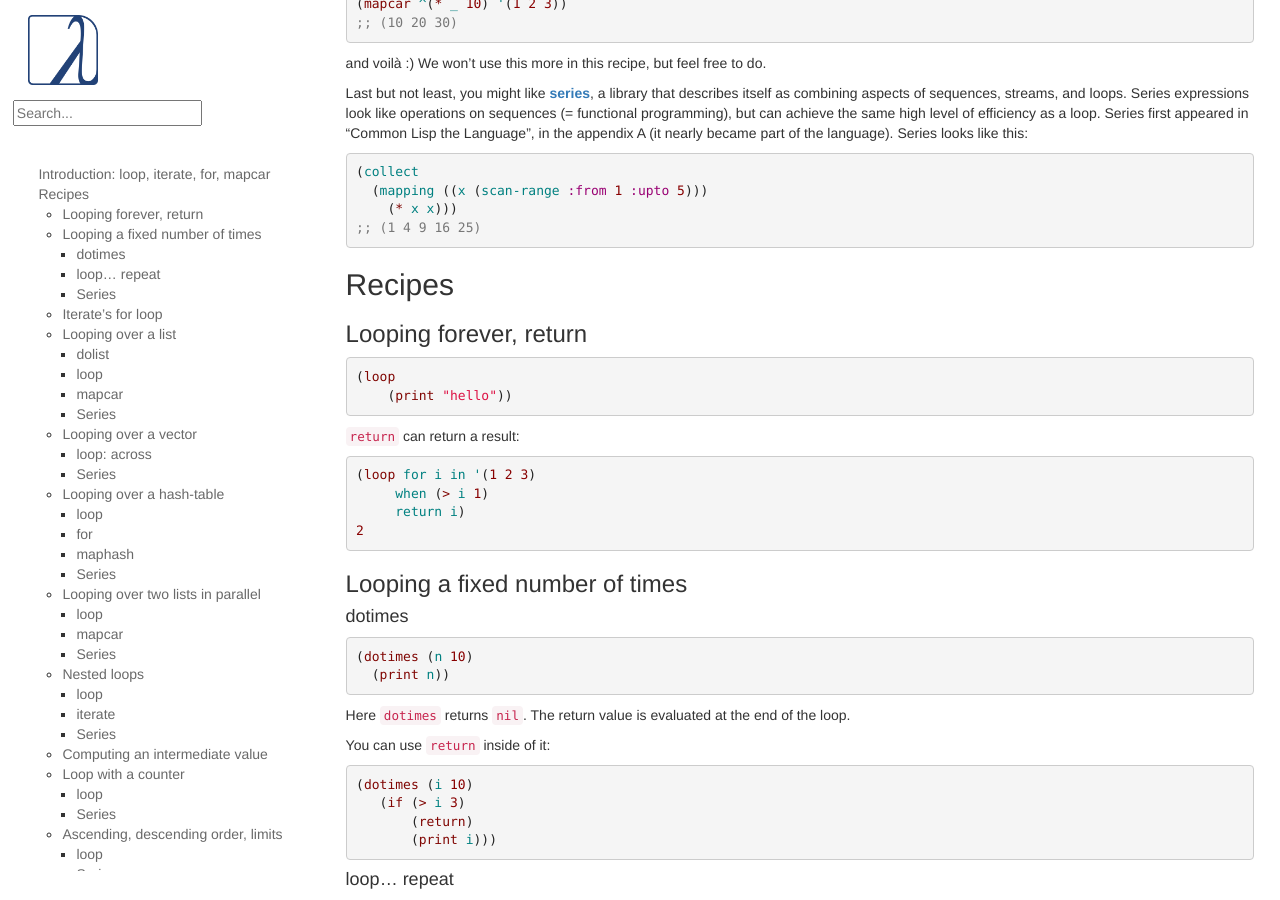
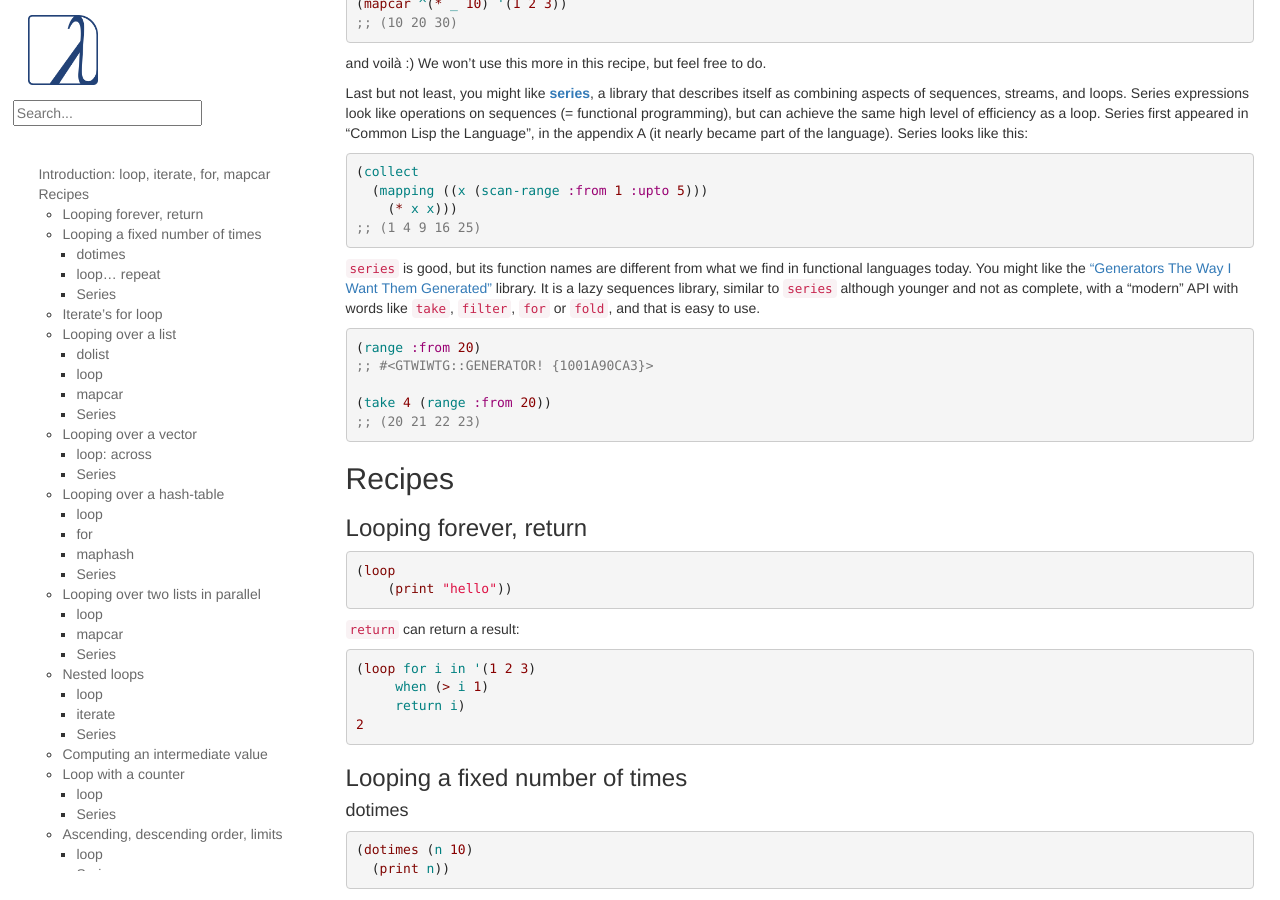
Before and after one commit to LispCookbook/cl-cookbook, a Jekyll site: the page built from iteration.md, in a window 1280 px wide and 900 px high, scrolled down 1698 px. Built offline with Jekyll 4.4.1, drawn with Linux system fonts in a browser that asks for light colours.

Commit message:
iteration: a word about GTWIWTG, similar to Series

```diff
--- a/iteration.md
+++ b/iteration.md
@@ -146,6 +146,22 @@ this:
     (* x x)))
 ;; (1 4 9 16 25)
 ~~~
+
+`series` is good, but its function names are different from what we
+find in functional languages today. You might like the ["Generators
+The Way I Want Them Generated"](https://github.com/cbeo/gtwiwtg)
+library. It is a lazy sequences library, similar to `series` although
+younger and not as complete, with a "modern" API with words like `take`, `filter`,
+`for` or `fold`, and that is easy to use.
+
+~~~lisp
+(range :from 20)
+;; #<GTWIWTG::GENERATOR! {1001A90CA3}>
+
+(take 4 (range :from 20))
+;; (20 21 22 23)
+~~~
+
 
 ## Recipes
 
```
Also changed, not shown: files.md (+1 -0 lines).
